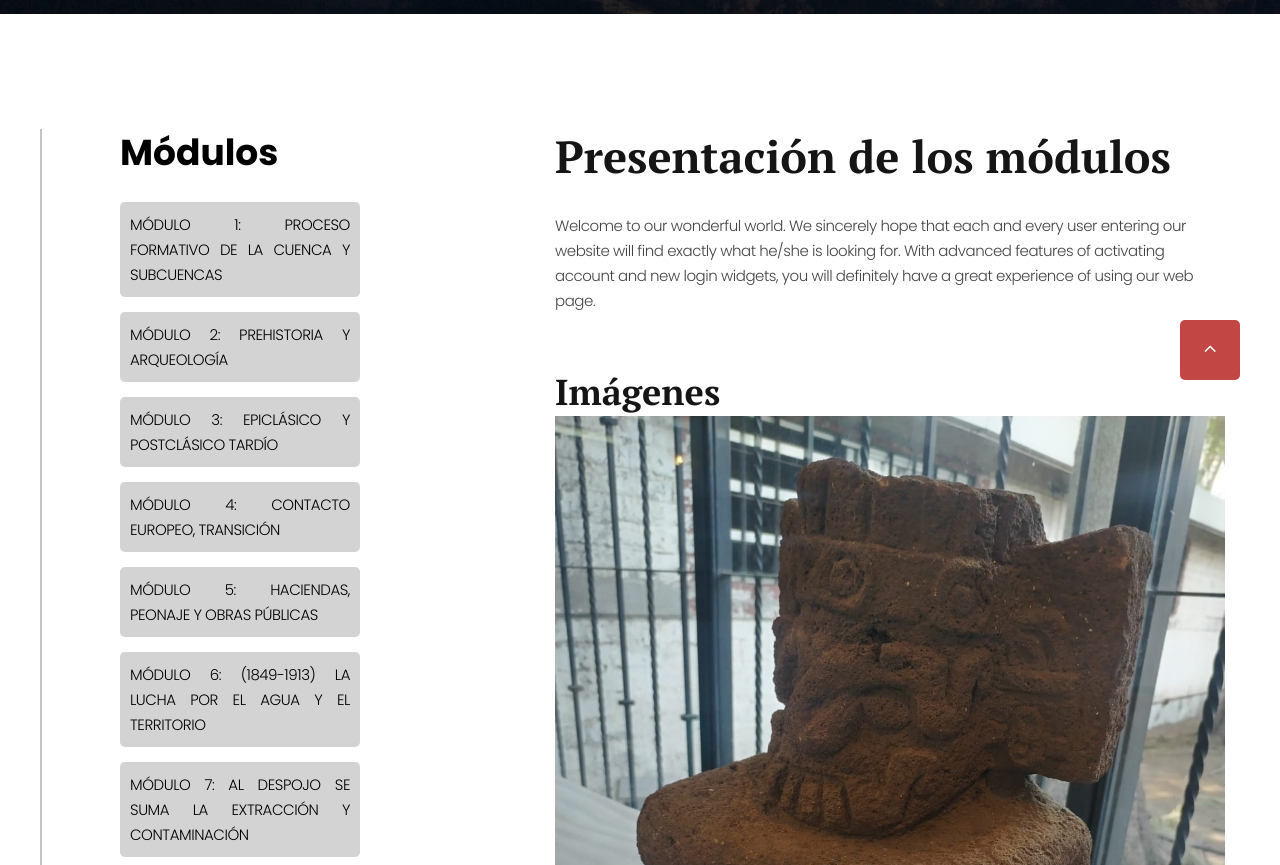
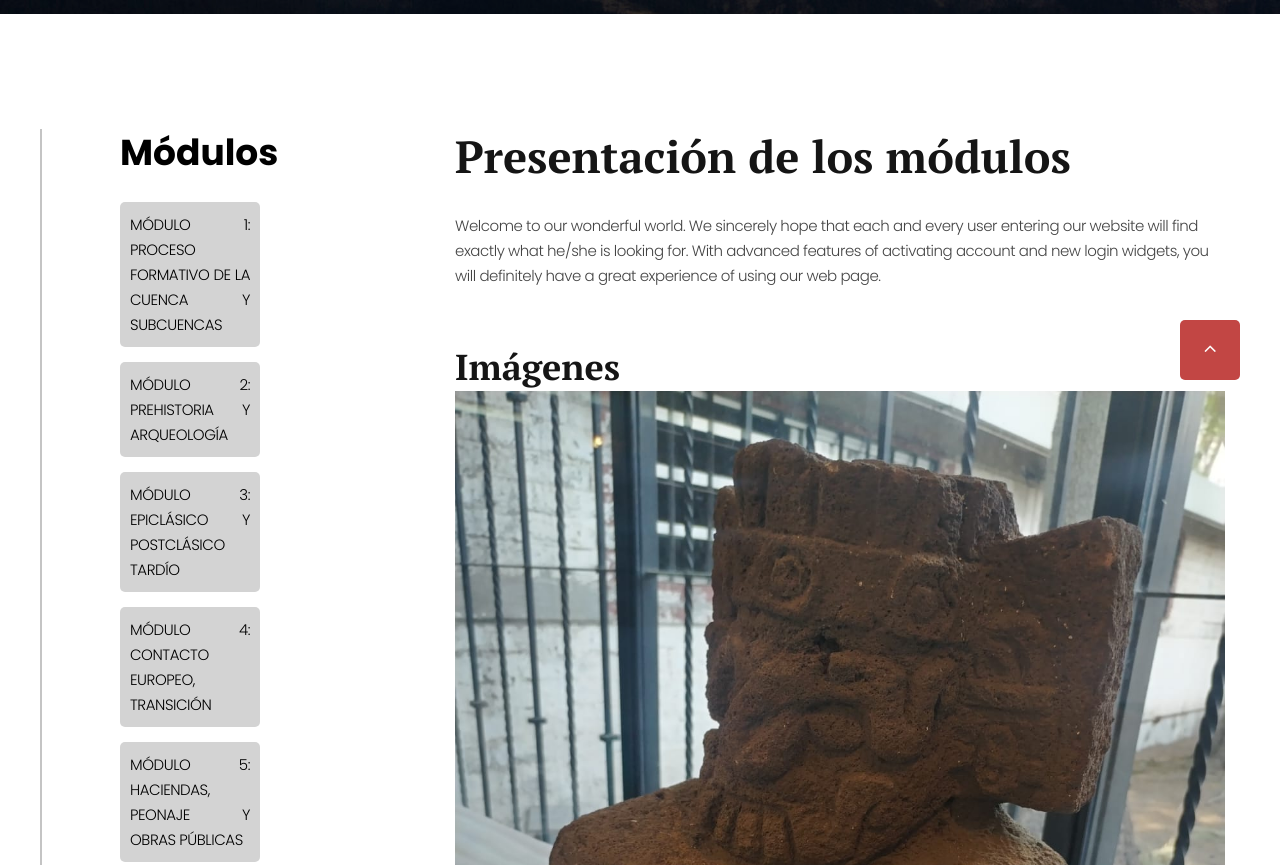
Before and after one commit to GeoVisual-SIGI/humedal_edo, a plain HTML site: page typography.html in a window 1280 px wide. Shown: the part 480-1345 px from the top of the page. Drawn offline with Linux system fonts and the light colour scheme; some packages are replaced by stand-ins of ours; a script that the page names is missing.

Commit message:
Update typography.html

```diff
--- a/typography.html
+++ b/typography.html
@@ -73,7 +73,7 @@
       <section class="section section-lg bg-default">
   <div class="container">
     <div class="row row-50 justify-content-xl-between">
-      <div class="col-xl-4">
+      <div class="col-xl-3"> <!-- Cambiado de col-xl-4 a col-xl-3 -->
         <div class="block-bordered-left">
           <h3 style="font-family: 'Poppins', sans-serif; color: black;">Módulos</h3><br>
           <ul style="list-style: none; padding: 0;">
@@ -104,7 +104,7 @@
           </ul>
         </div>
       </div>
-      <div class="col-xl-7">
+      <div class="col-xl-8"> <!-- Cambiado de col-xl-7 a col-xl-8 -->
         <ul class="list-xxl heading-list">
           <li>
             <h2>Presentación de los módulos</h2>
@@ -126,6 +126,7 @@
     </div>
   </div>
 </section>
+
       <!-- Page Footer-->
       <footer class="section footer-minimal context-dark">
         <div class="container wow-outer">
```
